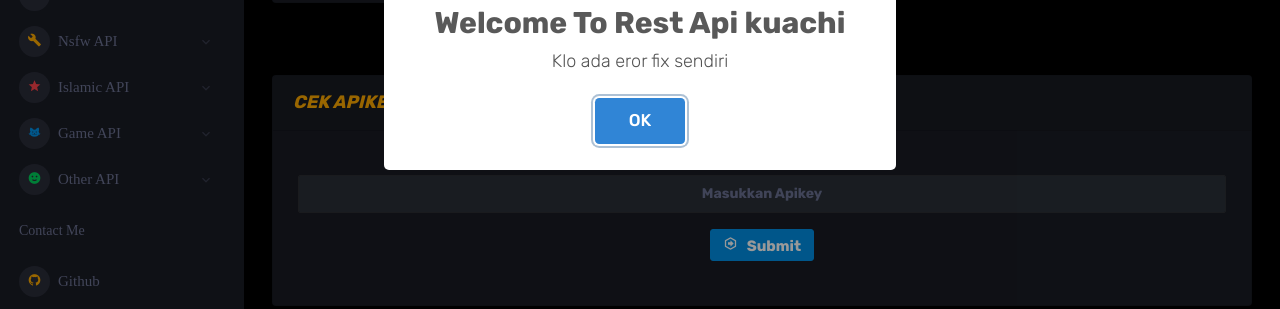
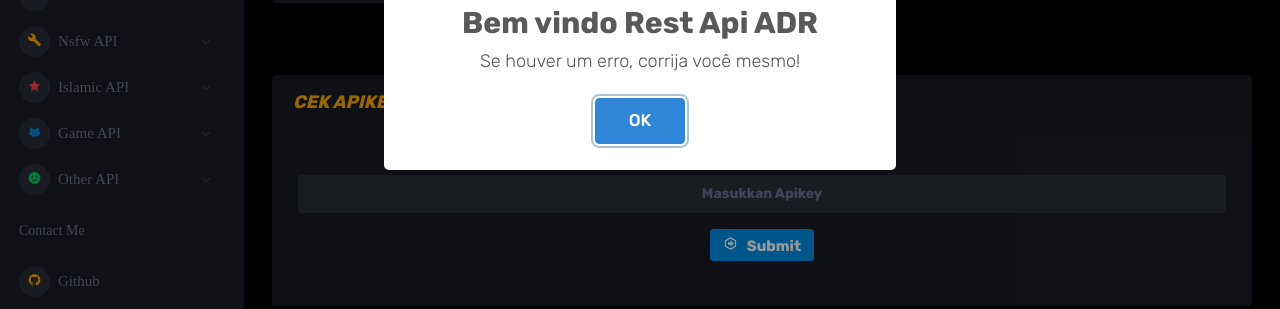
Before and after one commit to jegiu20/database, a website: page views/index.html in a window 1280 px wide. Shown: the part 441-750 px from the top of the page. Drawn offline with Linux system fonts and the light colour scheme; files that its build step writes are made by us from their sources; no server answers; files whose address does not match are found by name; a web font is replaced by a local one.

Commit message:
Update index.html

```diff
--- a/views/index.html
+++ b/views/index.html
@@ -502,8 +502,8 @@
     </div>
     <script>
       swal({
-        title: 'Welcome To Rest Api kuachi',
-        text: 'Klo ada eror fix sendiri',
+        title: 'Bem vindo Rest Api ADR',
+        text: 'Se houver um erro, corrija você mesmo!',
         imageUrl: 'https://i.pinimg.com/originals/c7/22/23/c72223033268025883bfb427f4d3e6fc.jpg',
         imageWidth: 200,
         imageHeight: 200,
```
